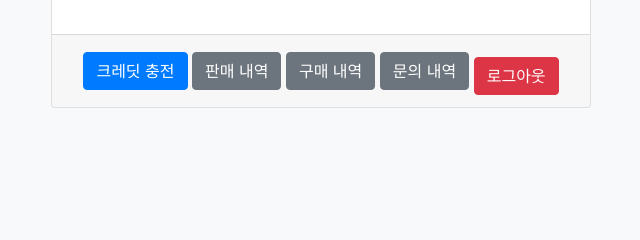
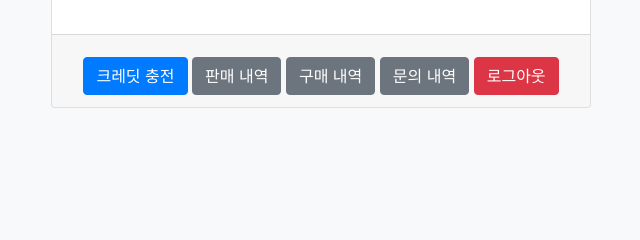
Before and after one commit to ahastuart/InC_Project_1, a Flask app: template templates/myPage.html in a window 1280 px wide. Shown: the part 483-723 px from the top of the page, without its empty margins (319-959 px from the left). Run offline with Flask 3, Linux system fonts and the light colour scheme; the template is opened without the code that fills it, so the values that code supplies are empty; parts of the project's set-up code (start-up, migrations or seed data) failed here and were passed over; some libraries are stand-ins or nearby versions.

Commit message:
최종 수정

```diff
--- a/templates/home.html
+++ b/templates/home.html
@@ -3,7 +3,7 @@
 <head>
     <meta charset="UTF-8">
     <meta name="viewport" content="width=device-width, initial-scale=1, shrink-to-fit=no">
-    <title>CSI Mall</title>
+    <title>CSI : Create and Sell your Imagination</title>
     <link rel="icon" href="/static/image/favicon.png">
     <link href="https://stackpath.bootstrapcdn.com/bootstrap/4.5.2/css/bootstrap.min.css" rel="stylesheet">
     <link href="https://fonts.googleapis.com/css2?family=Dancing+Script:wght@700&family=Nanum+Pen+Script&display=swap" rel="stylesheet">
--- a/templates/myPage.html
+++ b/templates/myPage.html
@@ -96,10 +96,10 @@
                         </ul>
                     </div>
                     <div class="card-footer text-center">
-                        <a href="/user/addCredit" class="btn btn-primary">크레딧 충전</a>
-                        <a href="/user/sellList" class="btn btn-secondary">판매 내역</a>
-                        <a href="/user/buyList" class="btn btn-secondary">구매 내역</a>
-                        <a href="{{ url_for('user.inquiry_history') }}" class="btn btn-secondary">문의 내역</a>
+                        <a href="/user/addCredit" class="btn btn-primary" style="margin-top: 10px;">크레딧 충전</a>
+                        <a href="/user/sellList" class="btn btn-secondary" style="margin-top: 10px;">판매 내역</a>
+                        <a href="/user/buyList" class="btn btn-secondary" style="margin-top: 10px;">구매 내역</a>
+                        <a href="{{ url_for('user.inquiry_history') }}" class="btn btn-secondary" style="margin-top: 10px;">문의 내역</a>
                         <a href="/user/logout" class="btn btn-danger" style="margin-top: 10px;">로그아웃</a>
                     </div>
                 </div>
```
Also changed, not shown: 1 other file.
